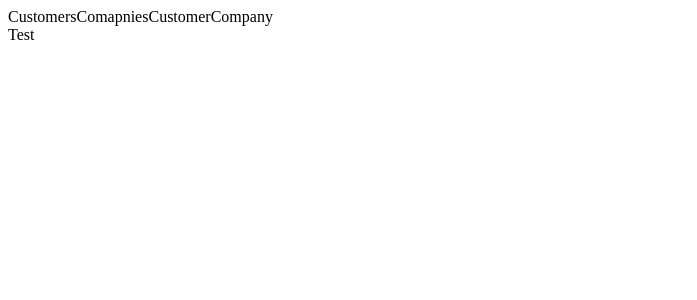
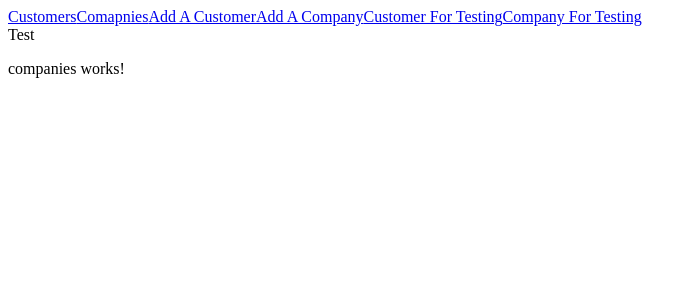
Before and after one commit to roeef/angu-sales, an Angular app: page /companies in a window 1280 px wide. Shown: the top 300 px of the page, without its empty margins (0-697 px from the left). Built offline with nearby package versions, Linux system fonts and the light colour scheme.

Commit message:
add routing and some basic nav bar

```diff
--- a/src/app/app.component.html
+++ b/src/app/app.component.html
@@ -1,12 +1,13 @@
 <!--The content below is only a placeholder and can be replaced.-->
 <nav>
   <a routerLink="/">Customers</a>
-  <a routerLink="/about">Comapnies</a>
-  <a routerLink="/customer">Customer</a>
-  <a routerLink="/company">Company</a>
-
-  <a *ngIf="loggedIn" routerLink="/add-dog">Add Dog</a>
-
+  <a routerLink="/companies">Comapnies</a>
+  <a routerLink="/add-customer">Add A Customer</a>
+  <a routerLink="/add-company">Add A Company</a>
+  <a routerLink="customer/1">Customer For Testing</a>
+  <a routerLink="/company/1">Company For Testing</a>
 </nav>
 
 Test
+
+<router-outlet></router-outlet>
--- a/src/app/app.module.ts
+++ b/src/app/app.module.ts
@@ -15,6 +15,8 @@ import { LoadingComponent } from './loading/loading.component';
 import { MaterialImportsModule } from './material-import/material-import.module';
 import { CompanyDetailsComponent } from './company-details/company-details.component';
 import { CompanyRowComponent } from './company-row/company-row.component';
+import { AppRoutingModule } from './app-routing.module';
+
 
 
 @NgModule({
@@ -33,7 +35,8 @@ import { CompanyRowComponent } from './company-row/company-row.component';
   imports: [
     BrowserModule,
     FormsModule,
-    HttpClientModule
+    HttpClientModule,
+    AppRoutingModule
   ],
   providers: [DataService],
   bootstrap: [AppComponent]
```
Also changed, not shown: src/app/app-routing.module.ts (added, +26 -0 lines).
